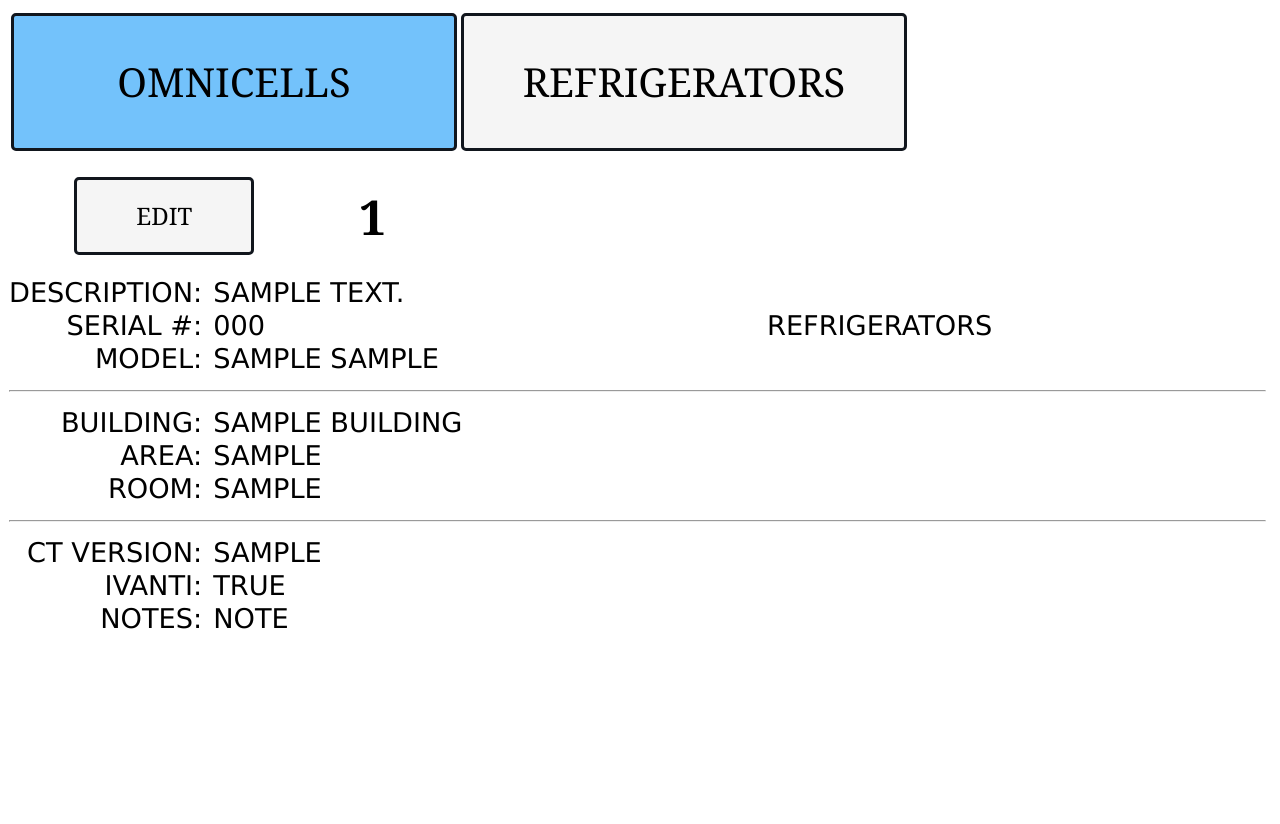
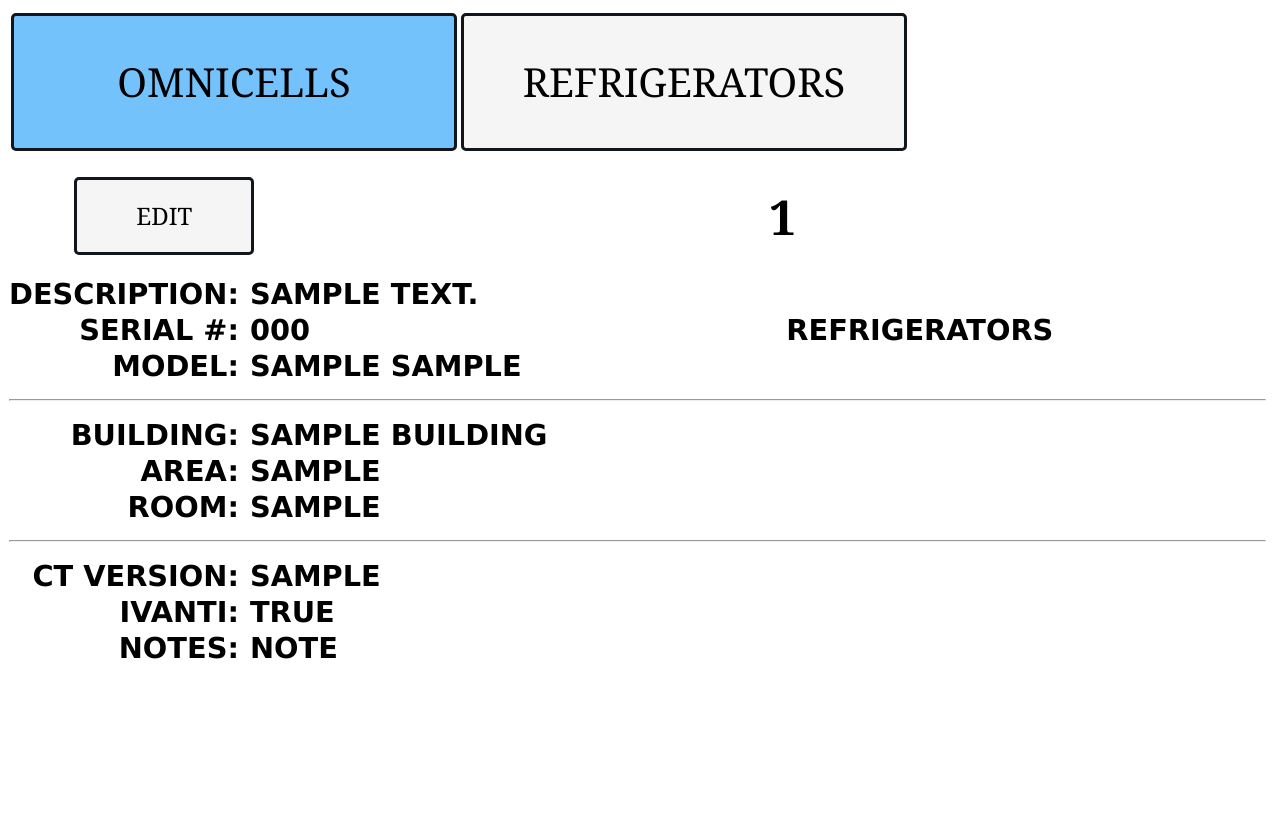
Before and after one commit to vmonlux/PharmacyAuto, a Django app: page /omnicell/view/1 in a window 1280 px wide. Shown: the part 215-1039 px from the top of the page. Before the commit the page ends 844 px from the top, so only its background shows below. Run offline with Django 5.2, Linux system fonts and the light colour scheme; tables that the repository leaves empty hold one stand-in row (values such as "Sample post"); parts of the project's set-up code (start-up, migrations or seed data) failed here and were passed over.

Commit message:
style updates

```diff
--- a/auto/templates/base.html
+++ b/auto/templates/base.html
@@ -82,8 +82,8 @@
             color: black;
             text-transform: uppercase;
             font-weight: lighter;
-            font-size: 1.7em;
-            font-weight: none;
+            font-size: 1.8em;
+            font-weight: bold;
             text-align: left;
             width: 100%;
             white-space: nowrap;
--- a/auto/templates/omnicell_view.html
+++ b/auto/templates/omnicell_view.html
@@ -19,7 +19,7 @@
         <tr>
             <tr>
                 <td width="25%"><a class="submenu" href="">EDIT</a></td>
-                <td><h2>{{object.Omni_Id}}</h2></td>
+                <td align=center><h2>{{object.Omni_Id}}</h2></td>
             </tr>
     </table>
 </center>
```
